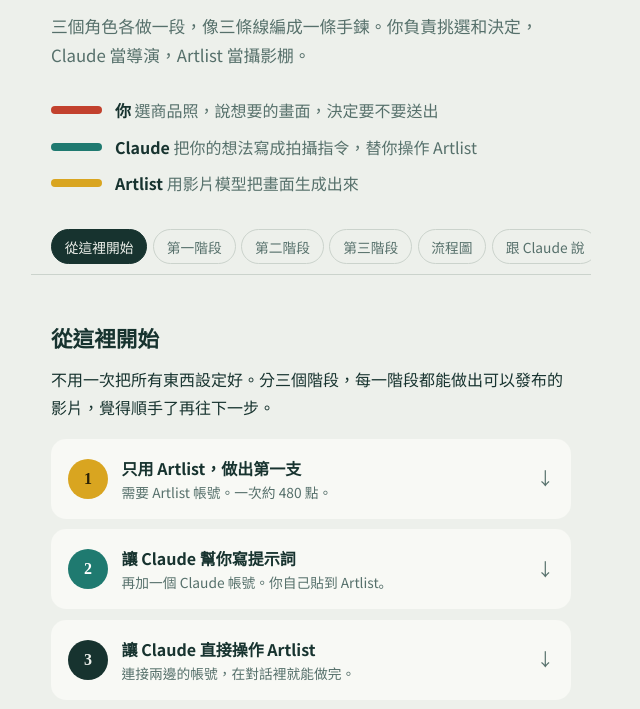
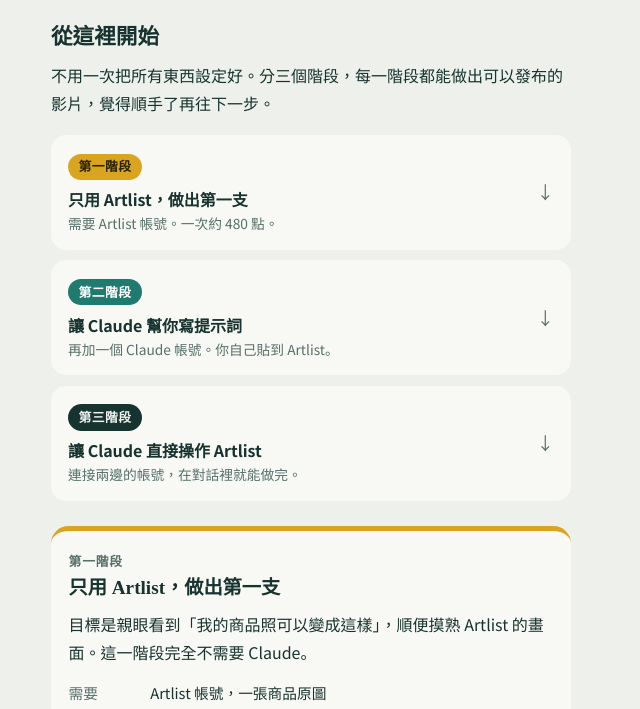
Before and after one commit to KerriganAWS/reels-guide, a plain HTML site: page index.html in a window 1280 px wide. Shown: the part 81-790 px from the top of the page, without its empty margins (329-969 px from the left). Drawn offline with Linux system fonts and the light colour scheme.

Commit message:
Simplify the top of the page and label stages in words
Co-Authored-By: Claude Opus 5.5 <noreply@anthropic.com>
Claude-Session: https://claude.ai/code/session_01AJTeJYYE4r7dcFjiGkpVgh

```diff
--- a/index.html
+++ b/index.html
@@ -28,7 +28,7 @@
   --you:#EC7A66; --claude:#55BFB1; --artlist:#E8BC46; --on-artlist:#2A2206; --num:#10201D; --on-you:#1B0C08;
 }
 *,*::before,*::after{box-sizing:inherit}
-html{scroll-padding-top:calc(3.6rem + env(safe-area-inset-top,0px))}
+html{scroll-padding-top:calc(1rem + env(safe-area-inset-top,0px))}
 @media (prefers-reduced-motion: no-preference){ html{scroll-behavior:smooth} }
 body{
   margin:0; background:var(--linen); color:var(--ink);
@@ -149,15 +149,15 @@ a.eyebrow:hover{color:var(--ink)}
 .s2{--st:var(--claude); --on-st:var(--num)}
 .s3{--st:var(--ink); --on-st:var(--linen)}
 .stages{list-style:none; padding:0; margin:1.1rem 0 0; display:grid; gap:.65rem}
-.stage-card a{display:grid; grid-template-columns:2.5rem 1fr auto; column-gap:.85rem; align-items:center; padding:.9rem 1rem; background:var(--paper); border-radius:.95rem; text-decoration:none; color:inherit; border:1.5px solid transparent}
+.stage-card a{display:grid; grid-template-columns:1fr auto; column-gap:.85rem; align-items:center; padding:.9rem 1rem; background:var(--paper); border-radius:.95rem; text-decoration:none; color:inherit; border:1.5px solid transparent}
 .stage-card a:hover{border-color:var(--rule)}
-.stage-no{width:2.5rem; height:2.5rem; border-radius:50%; display:grid; place-items:center; font-family:"Noto Serif TC",serif; font-weight:700; background:var(--st); color:var(--on-st)}
+.stage-no{display:inline-block; padding:.12rem .65rem; border-radius:999px; font-size:.8rem; font-weight:700; letter-spacing:.04em; background:var(--st); color:var(--on-st); margin-bottom:.35rem}
 .stage-card b{display:block; font-size:1rem}
-.stage-card div span{display:block; font-size:.86rem; color:var(--soft); line-height:1.55}
+.stage-card div span:not(.stage-no){display:block; font-size:.86rem; color:var(--soft); line-height:1.55}
 .stage-card i{font-style:normal; color:var(--soft); font-size:1.1rem}
 .stage{margin-top:1.6rem; padding:1.15rem 1.1rem 1.2rem; background:var(--paper); border-radius:1.1rem; border-top:.35rem solid var(--st)}
 .stage .tag{font-size:.8rem; font-weight:700; letter-spacing:.06em; color:var(--soft)}
-.stage h3{margin-top:.15rem; font-size:1.2rem; scroll-margin-top:calc(5.4rem + env(safe-area-inset-top,0px))}
+.stage h3{margin-top:.15rem; font-size:1.2rem; scroll-margin-top:calc(2.6rem + env(safe-area-inset-top,0px))}
 .stage a:not(.next){color:var(--claude); text-underline-offset:.15em}
 .facts{margin:.9rem 0 0; display:grid; gap:.35rem; font-size:.92rem}
 .facts div{display:grid; grid-template-columns:4.6rem 1fr; column-gap:.5rem}
@@ -179,25 +179,15 @@ footer{margin-top:3rem; font-size:.88rem; color:var(--soft); border-top:1px soli
 <main>
   <header>
     <h1>一張商品照，變成一支 Reels</h1>
-    <p class="lede">三個角色各做一段，像三條線編成一條手鍊。你負責挑選和決定，Claude 當導演，Artlist 當攝影棚。</p>
-    <ul class="roles">
-      <li><i class="cord you"></i><div><b>你</b> <span>選商品照，說想要的畫面，決定要不要送出</span></div></li>
-      <li><i class="cord claude"></i><div><b>Claude</b> <span>把你的想法寫成拍攝指令，替你操作 Artlist</span></div></li>
-      <li><i class="cord artlist"></i><div><b>Artlist</b> <span>用影片模型把畫面生成出來</span></div></li>
-    </ul>
   </header>
 
-  <nav class="toc" aria-label="頁面目錄">
-    <a href="#start">從這裡開始</a><a href="#stage1">第一階段</a><a href="#stage2">第二階段</a><a href="#stage3">第三階段</a><a href="#map">流程圖</a><a href="#say">跟 Claude 說</a><a href="#talk">對話示範</a><a href="#cost">費用</a><a href="#rules">原則</a>
-  </nav>
-
   <section aria-labelledby="start">
-    <h2 id="start">從這裡開始</h2>
+    <h2 id="start" style="margin-top:1.6rem">從這裡開始</h2>
     <p>不用一次把所有東西設定好。分三個階段，每一階段都能做出可以發布的影片，覺得順手了再往下一步。</p>
     <ol class="stages">
-      <li class="stage-card s1"><a href="#stage1"><span class="stage-no">1</span><div><b>只用 Artlist，做出第一支</b><span>需要 Artlist 帳號。一次約 480 點。</span></div><i aria-hidden="true">↓</i></a></li>
-      <li class="stage-card s2"><a href="#stage2"><span class="stage-no">2</span><div><b>讓 Claude 幫你寫提示詞</b><span>再加一個 Claude 帳號。你自己貼到 Artlist。</span></div><i aria-hidden="true">↓</i></a></li>
-      <li class="stage-card s3"><a href="#stage3"><span class="stage-no">3</span><div><b>讓 Claude 直接操作 Artlist</b><span>連接兩邊的帳號，在對話裡就能做完。</span></div><i aria-hidden="true">↓</i></a></li>
+      <li class="stage-card s1"><a href="#stage1"><div><span class="stage-no">第一階段</span><b>只用 Artlist，做出第一支</b><span>需要 Artlist 帳號。一次約 480 點。</span></div><i aria-hidden="true">↓</i></a></li>
+      <li class="stage-card s2"><a href="#stage2"><div><span class="stage-no">第二階段</span><b>讓 Claude 幫你寫提示詞</b><span>再加一個 Claude 帳號。你自己貼到 Artlist。</span></div><i aria-hidden="true">↓</i></a></li>
+      <li class="stage-card s3"><a href="#stage3"><div><span class="stage-no">第三階段</span><b>讓 Claude 直接操作 Artlist</b><span>連接兩邊的帳號，在對話裡就能做完。</span></div><i aria-hidden="true">↓</i></a></li>
     </ol>
 
     <article class="stage s1" aria-labelledby="stage1">
@@ -493,14 +483,6 @@ footer{margin-top:3rem; font-size:.88rem; color:var(--soft); border-top:1px soli
       try{ if(navigator.clipboard&&navigator.clipboard.writeText){ navigator.clipboard.writeText(text).then(function(){done(true)},fallback); } else fallback(); }catch(e){ fallback(); }
     });
   });
-  try{
-    var links=Array.prototype.slice.call(document.querySelectorAll('.toc a'));
-    var map={}; links.forEach(function(a){ map[a.getAttribute('href').slice(1)]=a; });
-    var io=new IntersectionObserver(function(es){
-      es.forEach(function(e){ if(e.isIntersecting){ links.forEach(function(a){a.removeAttribute('aria-current')}); var a=map[e.target.id]; if(a){ a.setAttribute('aria-current','true'); var nav=a.parentNode; nav.scrollLeft=a.offsetLeft-nav.clientWidth/2+a.offsetWidth/2; } } });
-    },{rootMargin:'-15% 0px -75% 0px'});
-    Object.keys(map).forEach(function(id){ var t=document.getElementById(id); if(t) io.observe(t); });
-  }catch(e){}
 })();
 </script>
 </body>
```
